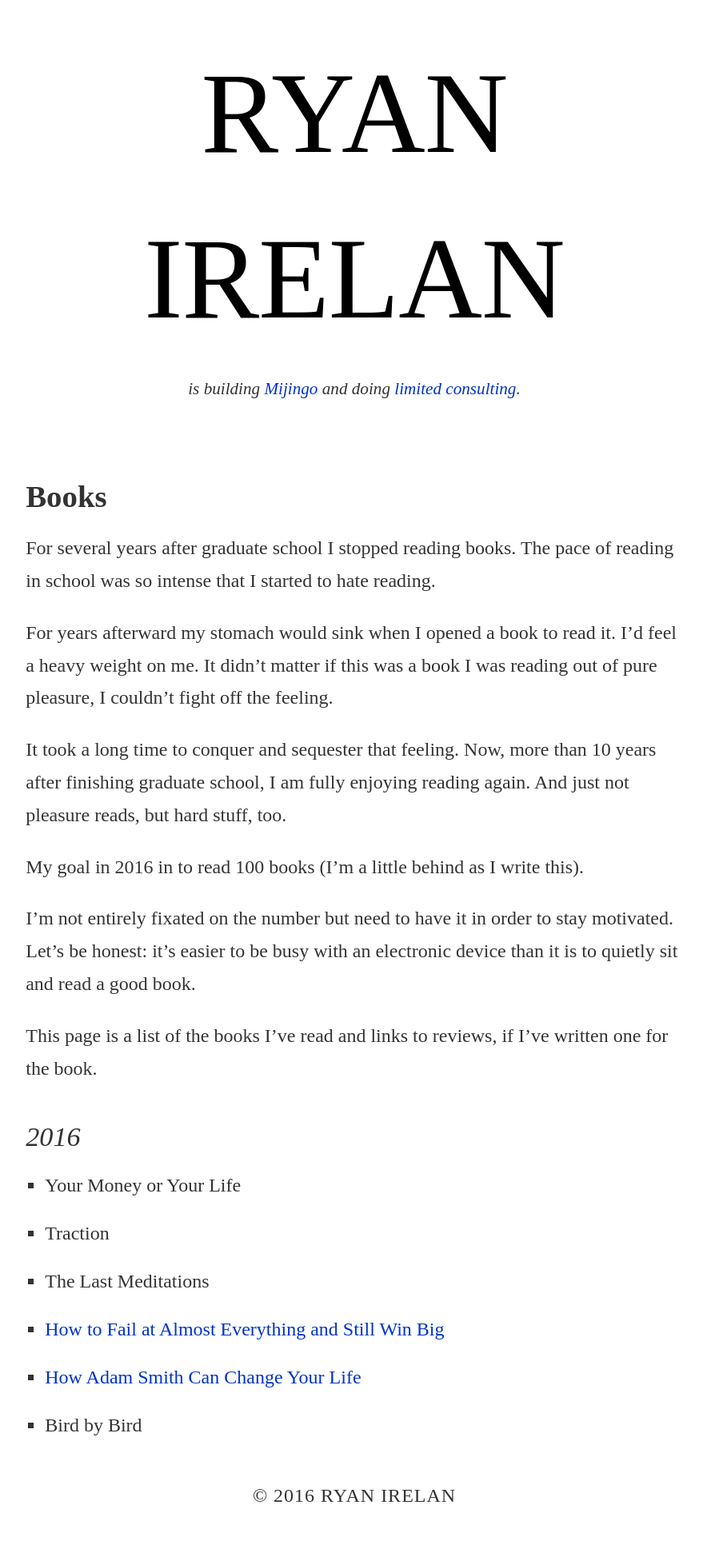
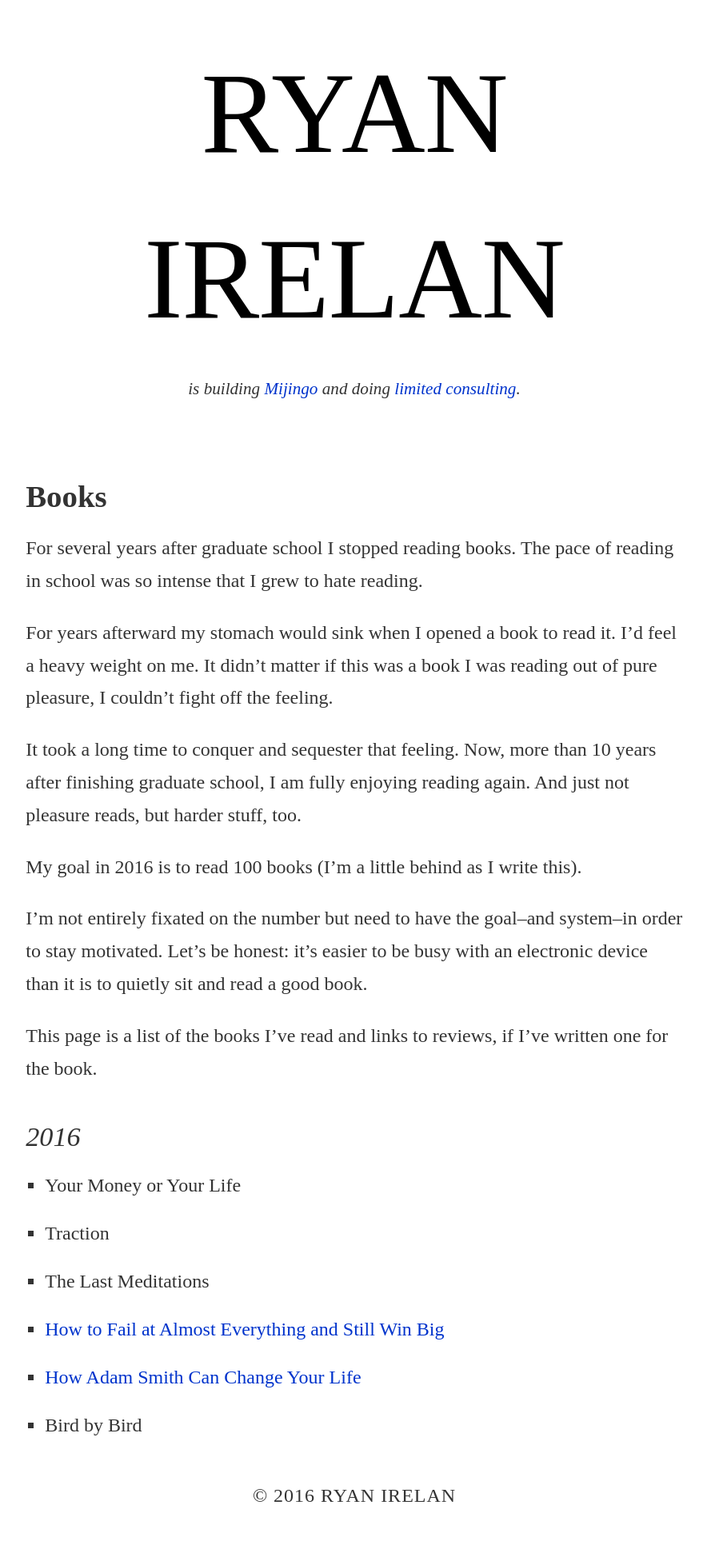
Before and after one commit to ryanirelan/ryanirelan.github.io, a Jekyll site: the page built from books/index.markdown, in a window 1280 px wide. Shown: the whole page at 80% size, without its empty margins (197-1081 px from the left). Built offline with Jekyll 4.4.1, drawn with Linux system fonts in a browser that asks for light colours; nearby versions of some CDN libraries; some web fonts are replaced.

Commit message:
updates to posts and book page

```diff
--- a/_posts/2016-02-28-how-to-fail-at-almost-everything-and-still-win-big.markdown
+++ b/_posts/2016-02-28-how-to-fail-at-almost-everything-and-still-win-big.markdown
@@ -29,6 +29,12 @@
 
 By having knowledge of one thing you create hooks, as he calls them, for understanding other things.
 
+The biggest takeaway from this book--and it could've been a book of its own--is the idea that we should be using systems not goals to be sucessful (as we define it for ourselves) and happy in life.
+
+A goal is to lose 15 lbs by April 1st. You do whatever you can to meet it but you're probably racing toward that goal with blinders on.
+
+A system is a regular, maintinable routine of activities that make that happen. Instead of starving yourself for a month, which isn't maintinable at all over an extended period, you set up a system of meals that are good for you. You build exercise into your day (like changing to a bike commute instead of loafing in your car the 4 miles).
+
 Most of the chapters are short and fast to read. You could read them out of order but he does reference previous material as the books moves on toward the end.
 
 I read the 200 or so pages very quickly. The prose are simple and approachable. Scott cites research papers and other sources of the information he uses to make his arguments. Even if you find the book a lighter read, you can very easily trawl the footnotes for deeper learning.
--- a/books/index.markdown
+++ b/books/index.markdown
@@ -7,15 +7,15 @@
 footer: false
 ---
 
-For several years after graduate school I stopped reading books. The pace of reading in school was so intense that I started to hate reading.
+For several years after graduate school I stopped reading books. The pace of reading in school was so intense that I grew to hate reading.
 
 For years afterward my stomach would sink when I opened a book to read it. I'd feel a heavy weight on me. It didn't matter if this was a book I was reading out of pure pleasure, I couldn't fight off the feeling.
 
-It took a long time to conquer and sequester that feeling. Now, more than 10 years after finishing graduate school, I am fully enjoying reading again. And just not pleasure reads, but hard stuff, too.
+It took a long time to conquer and sequester that feeling. Now, more than 10 years after finishing graduate school, I am fully enjoying reading again. And just not pleasure reads, but harder stuff, too.
 
-My goal in 2016 in to read 100 books (I'm a little behind as I write this).
+My goal in 2016 is to read 100 books (I'm a little behind as I write this).
 
-I'm not entirely fixated on the number but need to have it in order to stay motivated. Let's be honest: it's easier to be busy with an electronic device than it is to quietly sit and read a good book.
+I'm not entirely fixated on the number but need to have the goal--and system--in order to stay motivated. Let's be honest: it's easier to be busy with an electronic device than it is to quietly sit and read a good book.
 
 This page is a list of the books I've read and links to reviews, if I've written one for the book.
 
```
